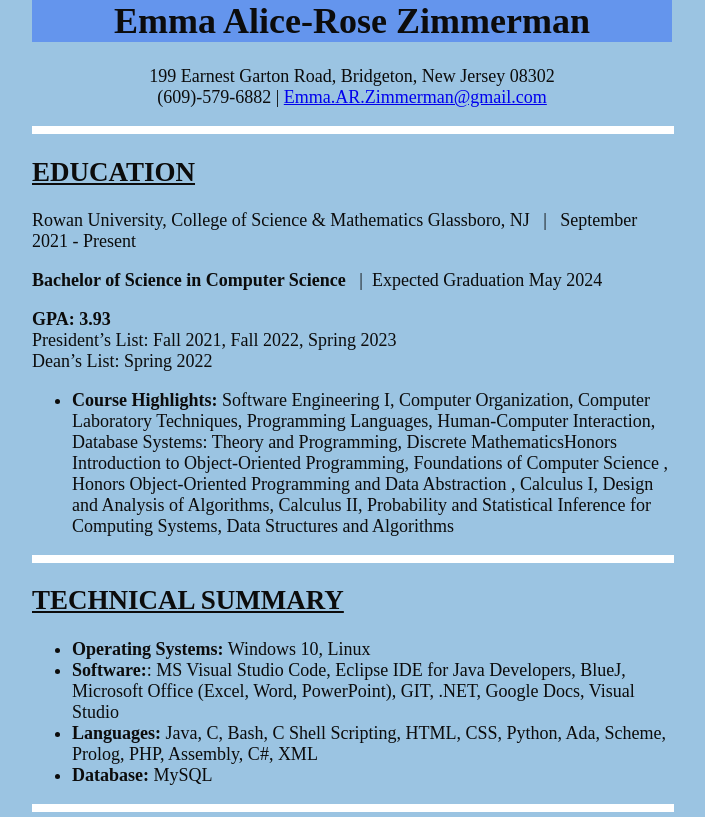
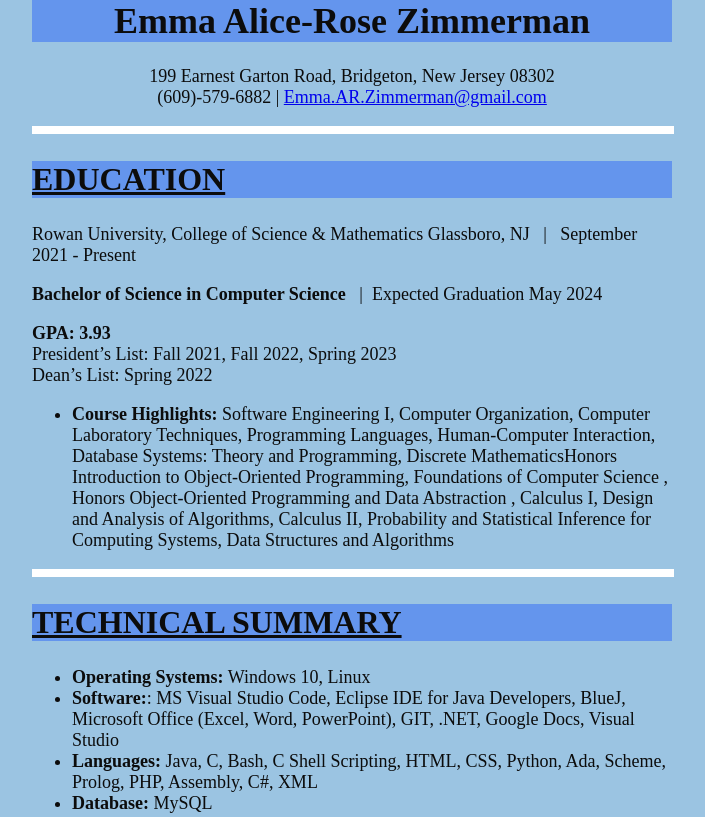
Before and after one commit to EmmaZim/EmmaZim.github.io, a plain HTML site: page index.html in a window 1280 px wide. Shown: the top 817 px of the page, without its empty margins (288-993 px from the left). Drawn offline with Linux system fonts and the light colour scheme.

Commit message:
css updates

```diff
--- a/resume.css
+++ b/resume.css
@@ -11,4 +11,9 @@ h1 {
     font-family: 'Times New Roman', Times, serif;
     font-size: 36;
 }
+h2 {
+    background-color: cornflowerblue;
+    font-family: 'Times New Roman', Times, serif;
+    font-size: 32;
 }
+}
```
